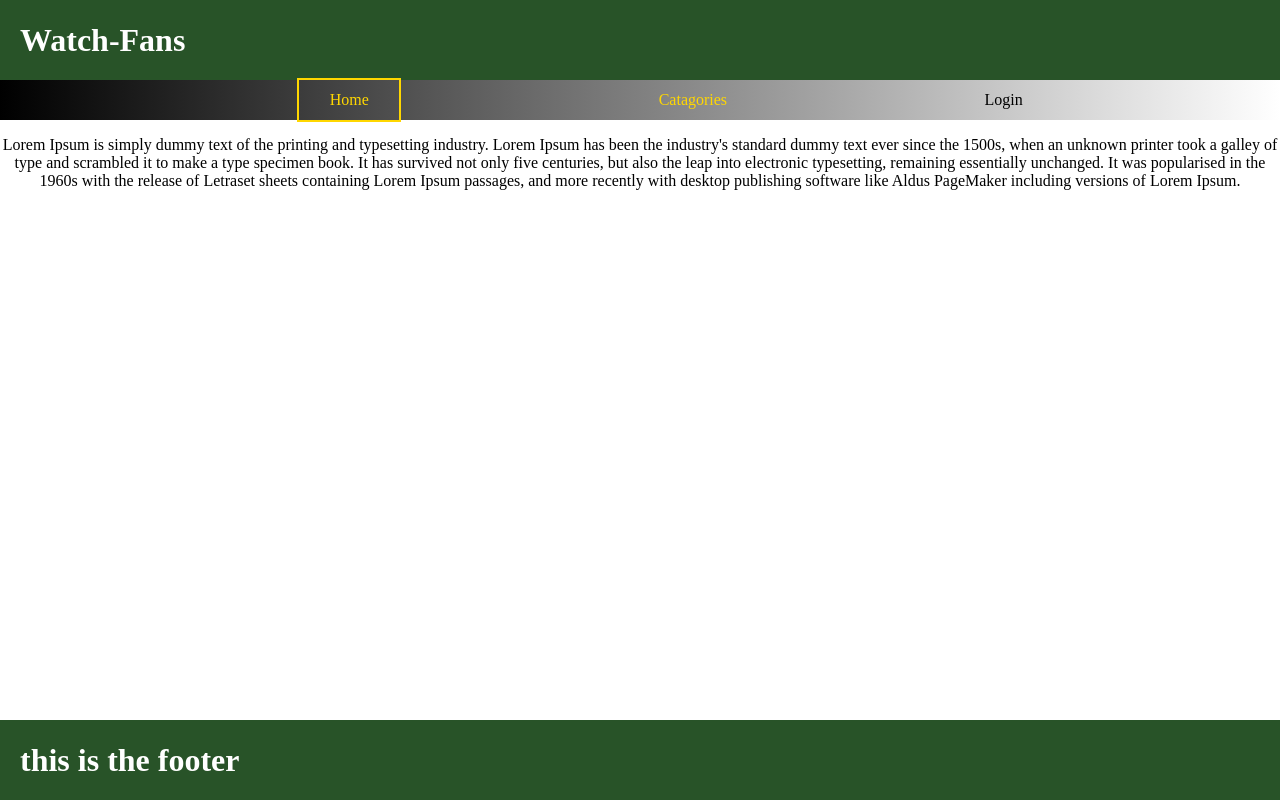
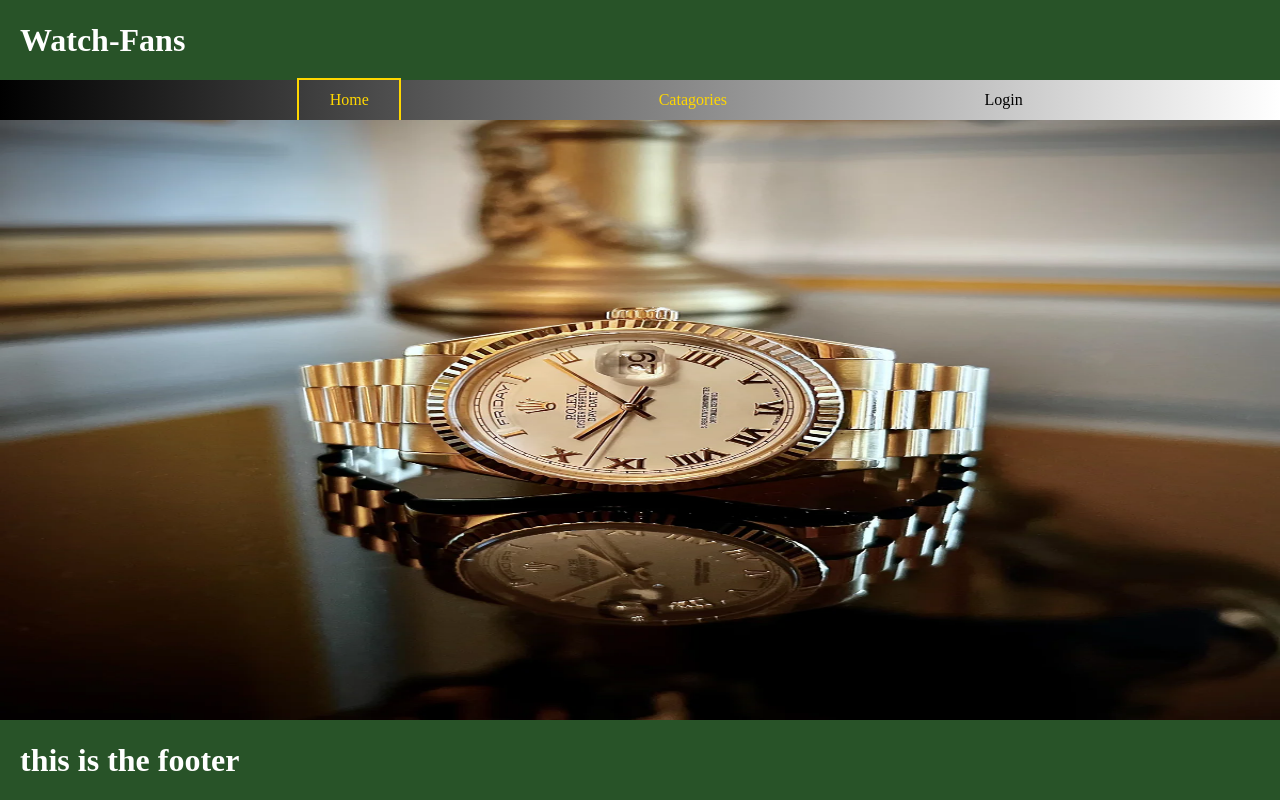
Before and after one commit to timo9939/watch-fans, a React (Create React App) app in the folder client/: page / in a window 1280 px wide. Built offline with nearby package versions, Linux system fonts and the light colour scheme.

Commit message:
background image added

```diff
--- a/client/src/component/Content/Content.js
+++ b/client/src/component/Content/Content.js
@@ -13,7 +13,6 @@ function Content() {
       return <Home/>
       case "Catagories":
       return <Catagories/>
-
     }
   }
 
--- /dev/null
+++ b/client/src/component/Content/Home/home.css
@@ -0,0 +1,14 @@
+.homeContainer{
+    position: relative;
+    top:5vh;
+    height: 75vh;
+    width: 100vw;
+
+
+}
+
+.backgroundImg {
+    width: 100%;
+    height: 100%;
+
+}
--- a/client/src/component/Content/Home/index.js
+++ b/client/src/component/Content/Home/index.js
@@ -1,18 +1,14 @@
 import React from "react";
+import "./home.css"
+
+import background from "../../image/backgroundWatch.jpg";
 
 const Home = () => {
   return (
-    <p>
-      Lorem Ipsum is simply dummy text of the printing and typesetting industry.
-      Lorem Ipsum has been the industry's standard dummy text ever since the
-      1500s, when an unknown printer took a galley of type and scrambled it to
-      make a type specimen book. It has survived not only five centuries, but
-      also the leap into electronic typesetting, remaining essentially
-      unchanged. It was popularised in the 1960s with the release of Letraset
-      sheets containing Lorem Ipsum passages, and more recently with desktop
-      publishing software like Aldus PageMaker including versions of Lorem
-      Ipsum.
-    </p>
+    <div className="homeContainer">
+    <img src={background} className="backgroundImg"></img>
+    </div>
+
   );
 };
 
--- a/client/src/component/Navigation/nav.css
+++ b/client/src/component/Navigation/nav.css
@@ -3,7 +3,7 @@
 .nav-container{
     background-image: linear-gradient(90deg, black, white);
     color: gold;
-    position: relative;
+    position: absolute;
     width: 100vw;
     height: 5vh;
     display: flex;
```
Also changed, not shown: client/src/component/image/backgroundWatch.jpg (added).
